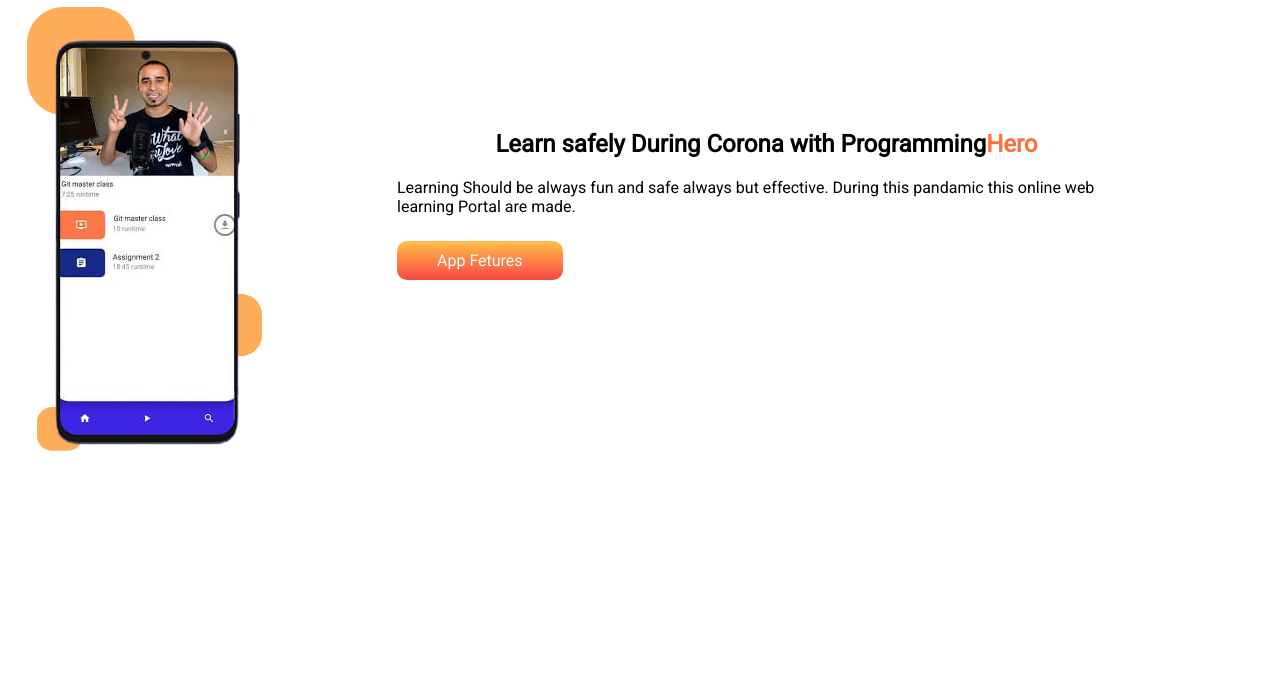
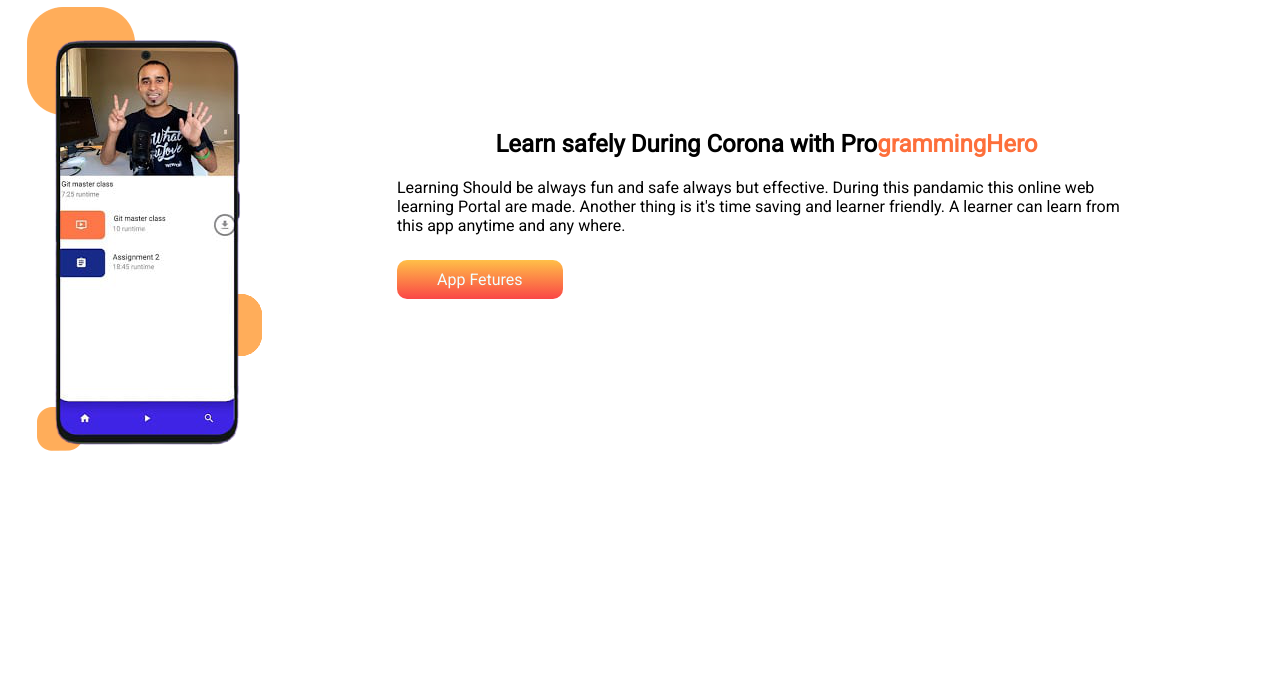
Before and after one commit to nhsajeeb/Mission-2022, a plain HTML site: page index.html in a window 1280 px wide. Shown: the part 2000-2680 px from the top of the page. Drawn offline with Linux system fonts and the light colour scheme.

Commit message:
final work

```diff
--- a/index.html
+++ b/index.html
@@ -83,9 +83,10 @@
     <section>
         <div class="appphoto"><img src="images/pictures/app.png" alt=""></div>
         <div class="portal">
-            <h2> Learn safely During Corona with Programming<span class="Year">Hero</span></h2>
+            <h2> Learn safely During Corona with Pro<span class="Year">grammingHero</span></h2>
             <p>Learning Should be always fun and safe always but effective. During this pandamic this online web
-                learning Portal are made.
+                learning Portal are made. Another thing is it's time saving and learner friendly. A learner can learn
+                from this app anytime and any where.
             </p><br>
             <a class="link" target="_blank"
                 href="https://play.google.com/store/apps/details?id=learn.programming.courses&hl=en&gl=US">App
--- a/style.css
+++ b/style.css
@@ -87,7 +87,7 @@ h2{
       background-color: black;
       margin-top: 200px;
       background-position: 10%;
-      background-size: 500px 200px
+      background-size: 100% 100%
   }
   .border-slice{
     border-left: 4px solid;
```
